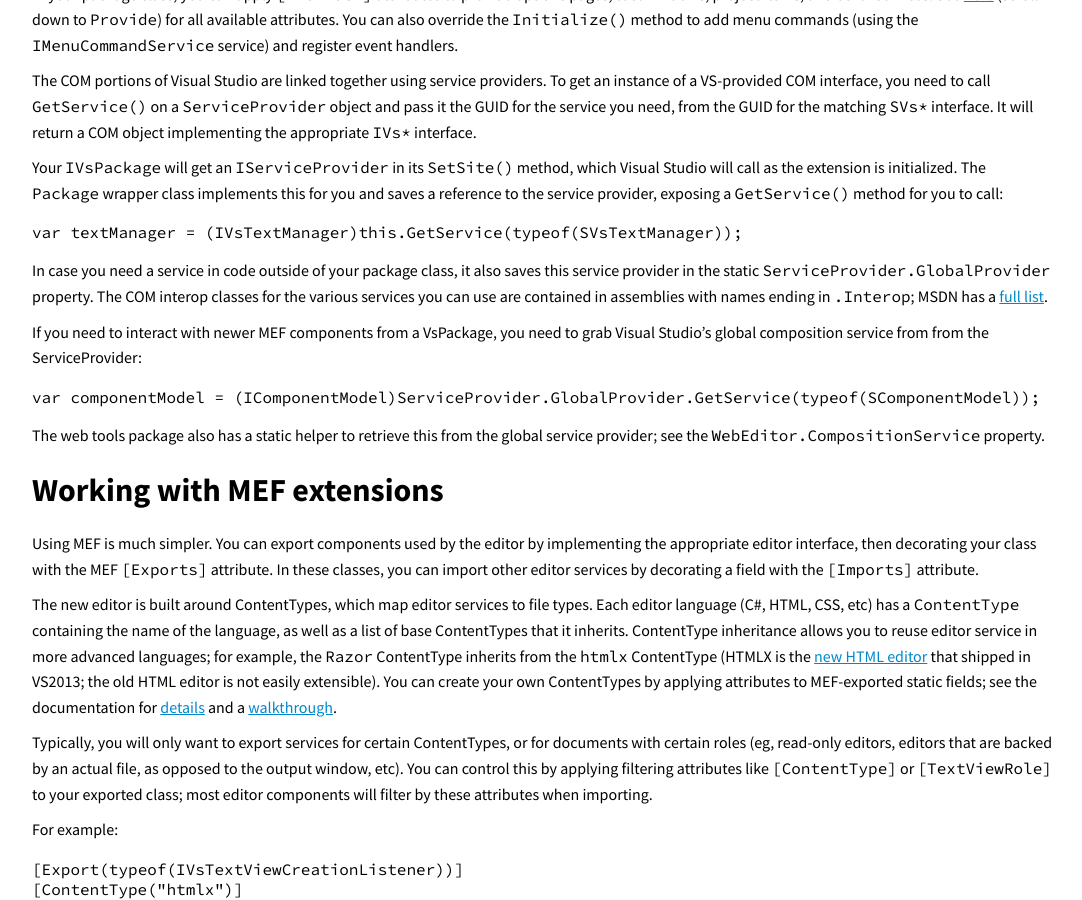
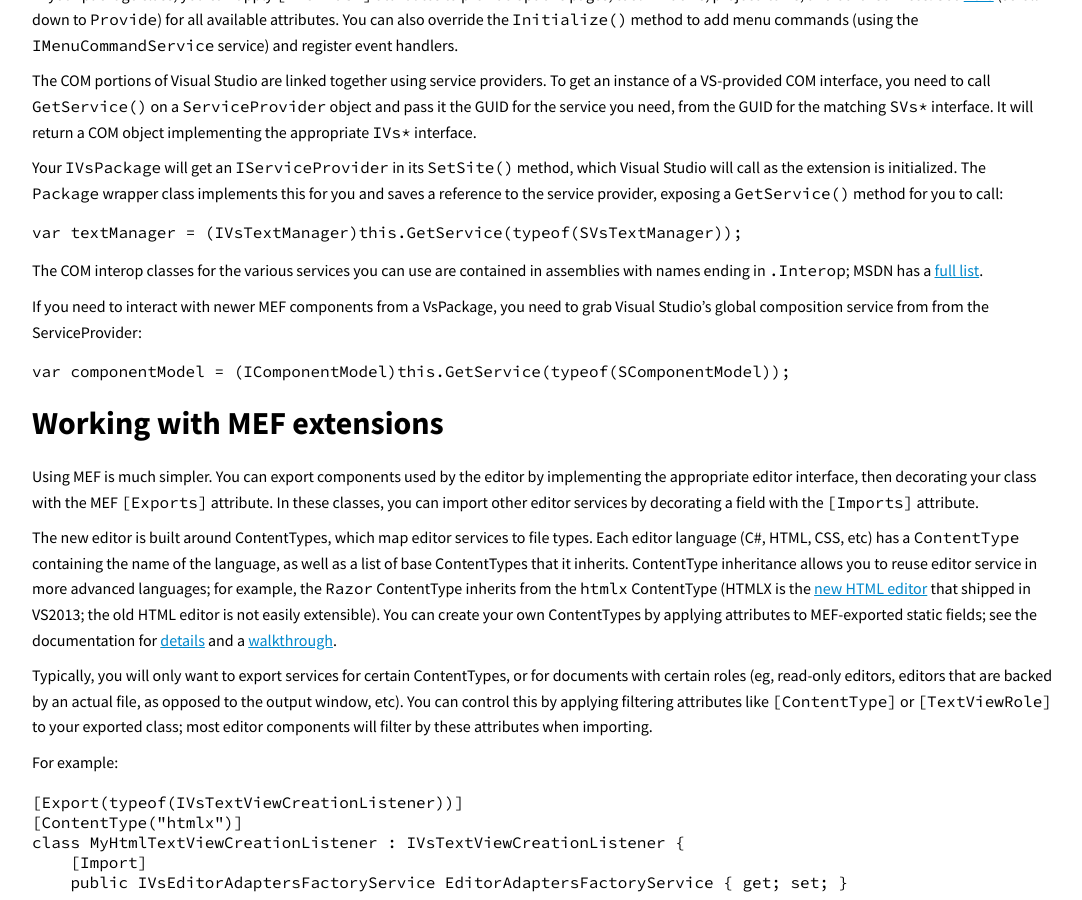
Before and after one commit to SLaks/SLaks.Blog, a Jekyll site: the page built from _posts/2013-11-10-extending-visual-studio-part-2-core-concepts.md, in a window 1280 px wide and 900 px high, scrolled down 1668 px. Shown: the whole window, without its empty margins (96-1178 px from the left). Built offline with Jekyll 4.4.1, drawn with Linux system fonts in a browser that asks for light colours; Markdown is read by kramdown in place of the engine named in the settings.

Commit message:
Update post: Extending Visual Studio 2013, Part 2
Remove global ServiceProvider; thanks to @jasonmalinowski

https://twitter.com/jasonmalinowski/status/399712198278119424
https://twitter.com/jasonmalinowski/status/399713240550084608
https://twitter.com/jasonmalinowski/status/399713762753540096

````diff
--- a/_posts/2013-11-10-extending-visual-studio-part-2-core-concepts.md
+++ b/_posts/2013-11-10-extending-visual-studio-part-2-core-concepts.md
@@ -48,15 +48,14 @@
 var textManager = (IVsTextManager)this.GetService(typeof(SVsTextManager));
 ```
 
-In case you need a service in code outside of your package class, it also saves this service provider in the static `ServiceProvider.GlobalProvider` property.  The COM interop classes for the various services you can use are contained in assemblies with names ending in `.Interop`; MSDN has a [full list](http://msdn.microsoft.com/en-us/library/vstudio/bb164686.aspx).
+The COM interop classes for the various services you can use are contained in assemblies with names ending in `.Interop`; MSDN has a [full list](http://msdn.microsoft.com/en-us/library/vstudio/bb164686.aspx).
 
 If you need to interact with newer MEF components from a VsPackage, you need to grab Visual Studio's global composition service from from the ServiceProvider:
 
 <div class="small"></div>
 ```csharp
-var componentModel = (IComponentModel)ServiceProvider.GlobalProvider.GetService(typeof(SComponentModel));
+var componentModel = (IComponentModel)this.GetService(typeof(SComponentModel));
 ```
-The web tools package also has a static helper to retrieve this from the global service provider; see the `WebEditor.CompositionService` property.
 
 #Working with MEF extensions
 Using MEF is much simpler.  You can export components used by the editor by implementing the appropriate editor interface, then decorating your class with the MEF `[Exports]` attribute.  In these classes, you can import other editor services by decorating a field with the `[Imports]` attribute.
````
Also changed, not shown: _posts/2013-10-18-extending-visual-studio-part-1-getting-started.md (+1 -1 lines).
